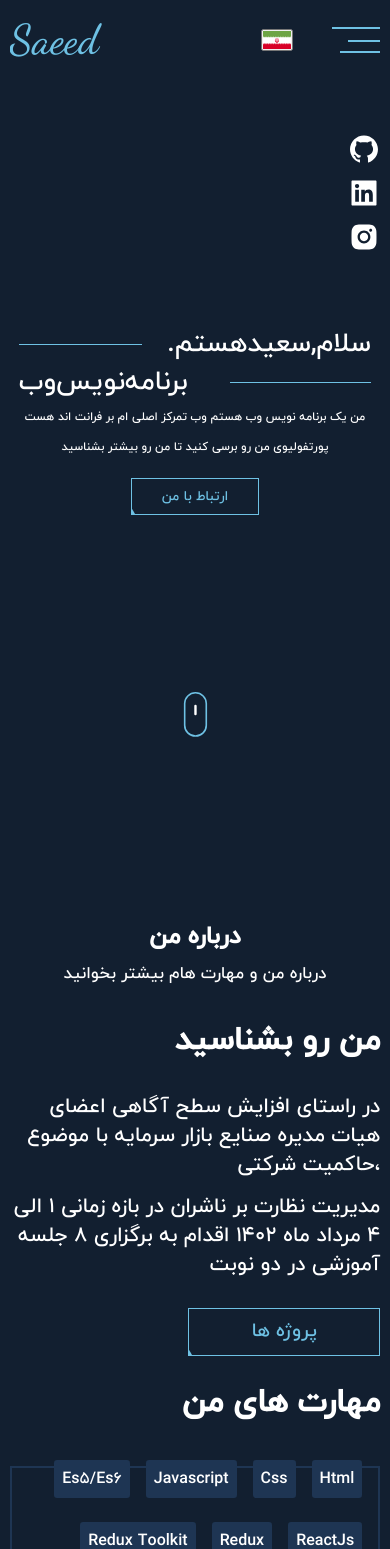
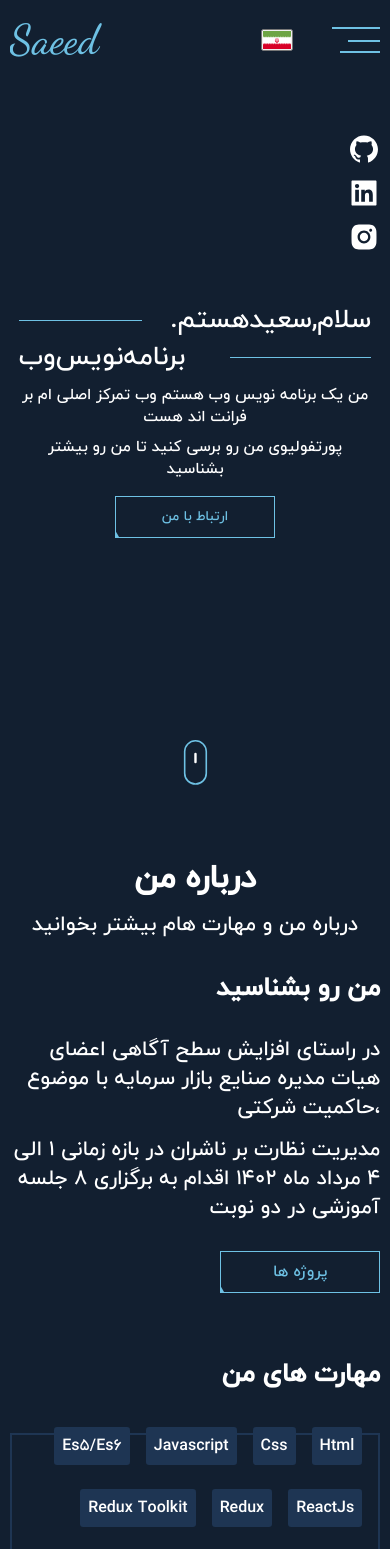
Before and after one commit to saeed00014/main-portfolio, a React (Vite) app: page / in a window 390 px wide. Shown: the top 1549 px of the page. Built offline with nearby package versions, Linux system fonts and the light colour scheme.

Commit message:
css ditales changed

```diff
--- a/src/components/AboutComponent/about.css
+++ b/src/components/AboutComponent/about.css
@@ -271,7 +271,6 @@
 
   .AboutContainer[language='persian'] .Aboutcontent {
     flex-direction: column;
-    gap: 1.5rem;
   }
 
   .Abouttitle {
@@ -301,11 +300,14 @@
   }
 
   .AboutaboutLeft h1 {
-    font-size: 2rem;
+    font-size: 1.6rem;
   }
 
   .AboutaboutLeft a {
     margin-top: 1rem;
+    width: 10rem;
+    font-size: 1rem;
+    height: 2.6rem;
   }
 
   .AboutaboutRight {
@@ -317,7 +319,7 @@
   }
 
   .AboutaboutRight h1 {
-    font-size: 2rem;
+    font-size: 1.6rem;
   }
 
   .AboutlearningMore {
--- a/src/components/ContactComponent/contact.css
+++ b/src/components/ContactComponent/contact.css
@@ -95,8 +95,9 @@
 
 @media only screen and (max-width: 480px) and (min-width: 0) {
   .FormContainer form {
-    width: 95%;
+    width: 90%;
     padding: 1rem 0;
+    gap: .5rem;
   }
 
   .FormContainer form p {
--- a/src/components/HomeComponent/homeHeader.css
+++ b/src/components/HomeComponent/homeHeader.css
@@ -355,6 +355,7 @@
 @media only screen and (max-width: 480px) and (min-width: 0) {
   .HomeHeadersection {
     margin-top: -4rem;
+    margin-bottom: -2rem;
   }
 
   .HomeHeadercontainer {
@@ -373,12 +374,6 @@
     gap: .5rem;
   }
 
-  .HomeHeaderh1C {
-    width: 100%;
-    height: max-content;
-    max-height: 6rem;
-  }
-
   .HomeHeadertitle {
     position: relative;
     flex-direction: column;
@@ -389,7 +384,18 @@
     flex-direction: column-reverse;
   }
 
-  .HomeHeadertitle span:nth-child(3) {
+
+  @keyframes headerH1csmallspan {
+    from {
+      bottom: -1%;
+    }
+
+    to {
+
+    }
+  }
+
+  .h1Title:nth-child(1) span {
     position: absolute;
     width: 100%;
     height: .01rem;
@@ -397,59 +403,119 @@
     left: 0;
     width: 35%;
     background-color: var(--global-color-primary);
+    animation: .8s ease-in-out headerH1csmallspan forwards;
   }
 
-  .HomeHeadersection[language='persian'] .HomeHeadertitle span:nth-child(3) {
+  .HomeHeadersection[language='persian'] .h1Title:nth-child(1) span {
     bottom: initial;
-    top: 25%;
+    top: initial;
+    bottom: 75%;
+    animation: .8s ease-in-out headerH1csmallspan forwards;
   }
 
-  .HomeHeadertitle span:nth-child(4) {
+  .h1Title:nth-child(2) span {
     position: absolute;
     width: 100%;
     height: .01rem;
-    top: 25%;
+    bottom: 75%;
     right: 0;
     width: 35%;
     background-color: var(--global-color-primary);
+    animation: .8s ease-in-out headerH1csmallspan forwards;
   }
 
-  .HomeHeadersection[language='persian'] .HomeHeadertitle span:nth-child(4) {
+  .HomeHeadersection[language='persian'] .h1Title:nth-child(2) span {
     bottom: initial;
     top: initial;
     bottom: 25%;
     width: 40%;
+    animation: .8s ease-in-out headerH1csmallspan forwards;
+  }
+
+  @keyframes h1TitleSmallH1English {
+    from {
+      margin-top: 8.5rem;
+    }
+
+    to {
+       margin-top: 0;
+      }
+  }
+
+  @keyframes h1TitleSmallH1Persian {
+    from {
+      margin-top: 6rem;
+    }
+
+    to {
+      margin-top: 0;
+    }
+  }
+
+  @keyframes h1TitleSmallPCEnglish {
+    from {
+      margin-top: 1.5rem;
+    }
+
+    to {
+       margin-top: 0;
+      }
+  }
+
+  @keyframes h1TitleSmallPCPersian {
+    from {
+      margin-top: 1rem;
+    }
+
+    to {
+      margin-top: 0;
+    }
   }
 
   .h1Title h1 {
     font-size: clamp(1rem, 8.8vw, 2.5rem);
+    animation: 1s ease-in-out h1TitleSmallH1English forwards;
   }
 
-  .HomeHeadersection[language='persian'] h1 {
-    font-size: clamp(1rem, 6.9vw, 2.7rem);
+  .HomeHeadersection[language='persian'] .h1Title h1 {
+    font-size: clamp(1rem, 6.8vw, 2.5rem);
+    animation: .8s ease-in-out h1TitleSmallH1Persian forwards;
   }
 
   .HomeHeadersection[language='persian'] p {
-    font-size: clamp(.5rem, 3vw, 1.2rem);
+    font-size: clamp(.5rem, 4vw, 1.4rem);
+    width: 100%;
+    height: max-content;
+    text-align: center;
+  }
+
+  .HomeHeadersection[language='persian'] .HomeHeaderpC {
+    height: min-content;
+    max-height: 3rem;
+    animation: .8s ease-in-out h1TitleSmallPCPersian forwards;
+  }
+
+  .HomeHeaderh1C {
+    width: 100%;
+    height: max-content;
+    max-height: 6rem;
   }
 
   .HomeHeaderpC {
-    width: 100%;
-    height: max-content;
+    height: min-content;
+    max-height: 2.3rem;
+    animation: 1s ease-in-out h1TitleSmallPCEnglish forwards;
   }
 
   .HomeHeaderpC p {
-    font-size: clamp(0rem, 3.3vw, .99rem);
-  }
-
-  .HomeHeadersection[language='persian'] .HomeHeaderpC {
-    height: 1.4rem;
+    text-align: center;
+    font-size: clamp(0rem, 4vw, 1.5rem);
   }
 
   .HomeHeadercontactLink {
     margin-top: 1rem;
-    width: 8rem;
-    height: 2.3rem;
+    width: 10rem;
+    height: 2.6rem;
     font-size: .85rem;
   }
 
@@ -467,6 +533,7 @@
   }
 
   .HomeHeaderspin {
+    bottom: 2rem;
     transform: scale(.8);
   }
 }
--- a/src/components/HomeComponent/homeHeader.jsx
+++ b/src/components/HomeComponent/homeHeader.jsx
@@ -31,19 +31,20 @@ const HomeHeaderComponent = () => {
                         return (
                           <h1 key={letter.id}>{letter.name}</h1>
                         )
-                      })
-                      }
+                      })}
+                      <span></span>
+                      <span></span>
                     </div>
                     <div className='h1Title'>
                     {li.nameRight.map((letter) => {
-                        return (
-                          <h1 key={letter.id}>{letter.name}</h1>
+                      return (
+                        <h1 key={letter.id}>{letter.name}</h1>
                         )
                       })
-                      }
-                    </div>
+                    }
                     <span></span>
                     <span></span>
+                    </div>
                   </div>
                 </div>
                 <div className='HomeHeaderpC'>
--- a/src/components/ProjectComponent/project.css
+++ b/src/components/ProjectComponent/project.css
@@ -368,6 +368,10 @@
 }
 
 @media only screen and (max-width: 480px) and (min-width: 0) {
+  .Projectcontainer {
+    gap: 3rem;
+  }
+
   .Projectcontent {
     width: 95%;
   }
--- a/src/pages/HomePage/home.css
+++ b/src/pages/HomePage/home.css
@@ -66,19 +66,22 @@
 @media only screen and (max-width: 480px) and (min-width: 0) {
   .Homep {
     gap: 2rem;
+    padding-top: 4rem;
   }
 
   .HomepTitlec {
     width: 95%;
   }
+
   .HomepTitle {
-    font-size: 1.5rem;
+    font-size: 2rem;
     width: 100%;
     max-width: 70rem;
   }
 
   .HomepDis {
-    font-size: clamp(.5rem, 4.3vw, 1.2rem);
+    text-align: center;
+    font-size: clamp(.5rem, 5.8vw, 1.3rem);
     width: 100%;
     max-width: 70rem;
   }
```
Also changed, not shown: 5 other files (tests, documents, lock files or other folders).
